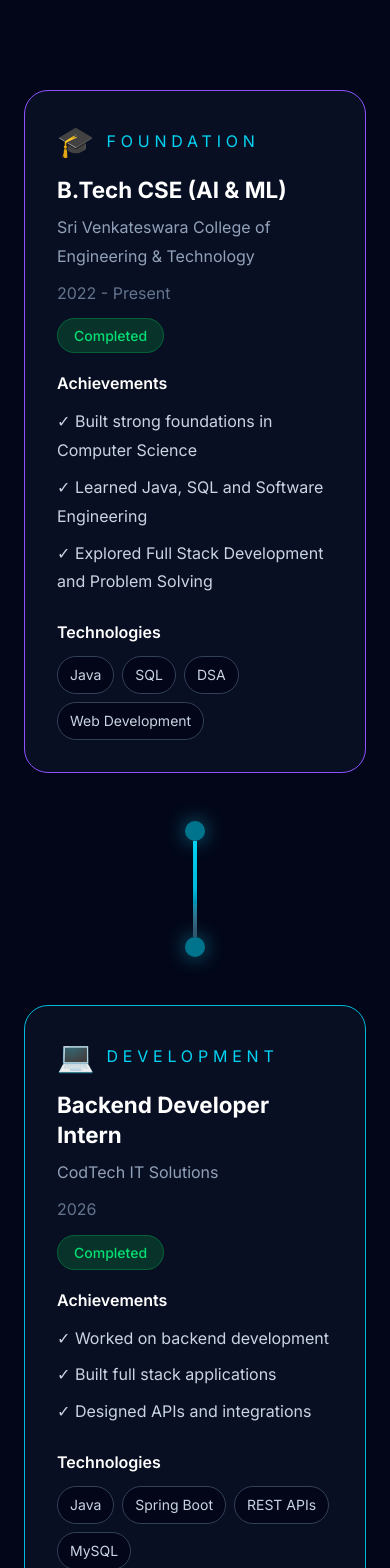
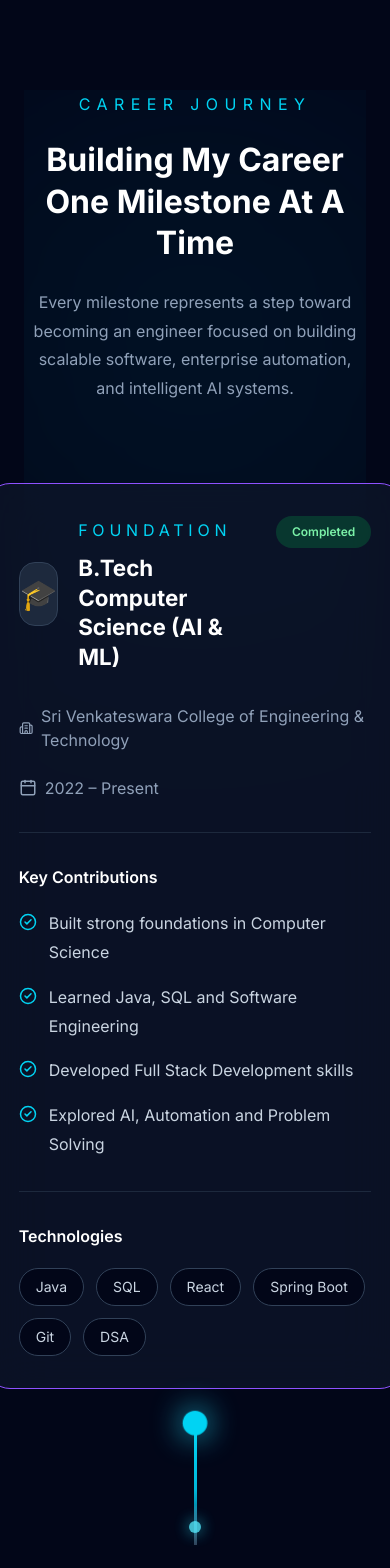
Before and after one commit to praveenchapala/Master-Portfolio, a React (Vite) app in the folder portfolio-app/: page / in a window 390 px wide. Shown: the part 7400-8968 px from the top of the page. Built offline with nearby package versions, Linux system fonts and the light colour scheme.

Commit message:
Added experience section responsiveness

```diff
--- a/portfolio-app/src/components/experience/Experience.jsx
+++ b/portfolio-app/src/components/experience/Experience.jsx
@@ -1,6 +1,6 @@
 import ExperienceHeader from "./ExperienceHeader";
 import ExperienceStats from "./ExperienceStats";
-import JourneyPipeline from "./JourneyPipeline";
+import JourneyTimeline from "./Timeline/JourneyTimeline";
 import FutureRoadmap from "./FutureRoadmap";
 
 function Experience() {
@@ -18,7 +18,7 @@ function Experience() {
 
         <ExperienceStats />
 
-        <JourneyPipeline />
+        <JourneyTimeline />
         <FutureRoadmap />
 
         {/* Closing Quote */}
--- /dev/null
+++ b/portfolio-app/src/components/experience/Timeline/JourneyTimeline.jsx
@@ -0,0 +1,109 @@
+import experience from "../../../data/experience";
+import TimelineItem from "./TimelineItem";
+import TimelineLine from "./TimelineLine";
+
+function JourneyTimeline() {
+  return (
+    <section className="relative mt-24">
+
+      {/* Background Glow */}
+      <div className="absolute inset-0 overflow-hidden pointer-events-none">
+
+        <div
+          className="
+            absolute
+            top-0
+            left-1/2
+            -translate-x-1/2
+            w-[500px]
+            h-[500px]
+            rounded-full
+            bg-cyan-500/10
+            blur-[150px]
+          "
+        />
+
+      </div>
+
+      <div className="relative z-10">
+
+        {/* Heading */}
+
+        <div className="text-center mb-20">
+
+          <p
+            className="
+              uppercase
+              tracking-[0.4em]
+              text-cyan-400
+              text-sm
+            "
+          >
+            Career Journey
+          </p>
+
+          <h2
+            className="
+              mt-5
+              text-4xl
+              md:text-5xl
+              font-bold
+              text-white
+            "
+          >
+            Building My Career
+            <br />
+            One Milestone At A Time
+          </h2>
+
+          <p
+            className="
+              mt-6
+              text-slate-400
+              max-w-2xl
+              mx-auto
+              leading-8
+            "
+          >
+            Every milestone represents a step toward
+            becoming an engineer focused on building
+            scalable software, enterprise automation,
+            and intelligent AI systems.
+          </p>
+
+        </div>
+
+        {/* Timeline */}
+
+        <div className="max-w-5xl mx-auto">
+
+          {experience.map((item, index) => (
+
+            <div
+              key={item.id}
+              className="
+                flex
+                flex-col
+                items-center
+              "
+            >
+
+              <TimelineItem {...item} />
+
+              <TimelineLine
+                isLast={index === experience.length - 1}
+              />
+
+            </div>
+
+          ))}
+
+        </div>
+
+      </div>
+
+    </section>
+  );
+}
+
+export default JourneyTimeline;
--- /dev/null
+++ b/portfolio-app/src/components/experience/Timeline/TimelineItem.jsx
@@ -0,0 +1,234 @@
+import { motion } from "framer-motion";
+import {
+  Calendar,
+  Building2,
+  CheckCircle2,
+} from "lucide-react";
+
+function TimelineItem({
+  stage,
+  icon,
+  role,
+  company,
+  duration,
+  achievements,
+  technologies,
+  status,
+  color,
+}) {
+  return (
+    <motion.div
+      initial={{
+        opacity: 0,
+        y: 50,
+      }}
+      whileInView={{
+        opacity: 1,
+        y: 0,
+      }}
+      viewport={{
+        once: true,
+        amount: 0.25,
+      }}
+      transition={{
+        duration: 0.7,
+      }}
+      className="
+        relative
+        group
+      "
+    >
+      {/* Glow */}
+
+      <div
+        className="
+          absolute
+          inset-0
+          rounded-3xl
+          bg-cyan-500/10
+          blur-2xl
+          opacity-0
+          group-hover:opacity-100
+          transition
+          duration-500
+        "
+      />
+
+      {/* Card */}
+
+      <div
+        className={`
+          relative
+          overflow-hidden
+          rounded-3xl
+          border
+          ${color}
+          bg-slate-900/70
+          backdrop-blur-xl
+          p-8
+          transition-all
+          duration-500
+          hover:-translate-y-2
+          hover:shadow-[0_0_35px_rgba(34,211,238,0.15)]
+        `}
+      >
+        {/* Top */}
+
+        <div className="flex justify-between items-start gap-5">
+
+          <div className="flex items-center gap-5">
+
+            <div
+              className="
+                w-16
+                h-16
+                rounded-2xl
+                bg-slate-800
+                border
+                border-slate-700
+                flex
+                items-center
+                justify-center
+                text-3xl
+              "
+            >
+              {icon}
+            </div>
+
+            <div>
+
+              <p className="uppercase tracking-[0.3em] text-cyan-400 text-xs">
+                {stage}
+              </p>
+
+              <h3 className="text-2xl font-bold text-white mt-2">
+                {role}
+              </h3>
+
+            </div>
+
+          </div>
+
+          <span
+            className={`
+              px-4
+              py-2
+              rounded-full
+              text-xs
+              font-semibold
+
+              ${
+                status === "Completed"
+                  ? "bg-green-500/20 text-green-300"
+                  : status === "Current Focus"
+                  ? "bg-cyan-500/20 text-cyan-300"
+                  : "bg-fuchsia-500/20 text-fuchsia-300"
+              }
+            `}
+          >
+            {status}
+          </span>
+
+        </div>
+
+        {/* Company */}
+
+        <div className="mt-8 flex flex-wrap gap-6 text-slate-400">
+
+          <div className="flex items-center gap-2">
+
+            <Building2 size={18} />
+
+            {company}
+
+          </div>
+
+          <div className="flex items-center gap-2">
+
+            <Calendar size={18} />
+
+            {duration}
+
+          </div>
+
+        </div>
+
+        {/* Divider */}
+
+        <div className="h-px bg-slate-800 my-8" />
+
+        {/* Achievements */}
+
+        <h4 className="text-white font-semibold mb-5">
+          Key Contributions
+        </h4>
+
+        <div className="space-y-4">
+
+          {achievements.map((item) => (
+
+            <div
+              key={item}
+              className="flex items-start gap-3"
+            >
+
+              <CheckCircle2
+                size={18}
+                className="text-cyan-400 mt-1 flex-shrink-0"
+              />
+
+              <p className="text-slate-300 leading-7">
+                {item}
+              </p>
+
+            </div>
+
+          ))}
+
+        </div>
+
+        {/* Divider */}
+
+        <div className="h-px bg-slate-800 my-8" />
+
+        {/* Technologies */}
+
+        <h4 className="text-white font-semibold mb-5">
+          Technologies
+        </h4>
+
+        <div className="flex flex-wrap gap-3">
+
+          {technologies.map((tech) => (
+
+            <span
+              key={tech}
+              className="
+                px-4
+                py-2
+                rounded-full
+                bg-slate-950
+                border
+                border-slate-700
+                text-sm
+                text-slate-300
+                transition
+                duration-300
+                hover:border-cyan-400
+                hover:text-cyan-300
+              "
+            >
+              {tech}
+            </span>
+
+          ))}
+
+        </div>
+
+      </div>
+
+    </motion.div>
+  );
+}
+
+export default TimelineItem;
--- /dev/null
+++ b/portfolio-app/src/components/experience/Timeline/TimelineLine.jsx
@@ -0,0 +1,69 @@
+import { motion } from "framer-motion";
+
+function TimelineLine({ isLast = false }) {
+  return (
+    <div className="flex flex-col items-center py-6">
+
+      {/* Top Node */}
+      <motion.div
+        className="
+          w-5
+          h-5
+          rounded-full
+          bg-cyan-400
+          shadow-[0_0_25px_rgba(34,211,238,1)]
+          z-10
+        "
+        animate={{
+          scale: [1, 1.25, 1],
+        }}
+        transition={{
+          duration: 2,
+          repeat: Infinity,
+        }}
+      />
+
+      {!isLast && (
+        <div className="relative flex flex-col items-center">
+
+          {/* Vertical Line */}
+          <div
+            className="
+              w-[3px]
+              h-28
+              bg-gradient-to-b
+              from-cyan-400
+              via-cyan-500
+              to-slate-700
+            "
+          />
+
+          {/* Moving Particle */}
+          <motion.div
+            className="
+              absolute
+              w-3
+              h-3
+              rounded-full
+              bg-cyan-300
+              shadow-[0_0_15px_rgba(34,211,238,1)]
+            "
+            animate={{
+              y: [0, 110, 0],
+              opacity: [0, 1, 0],
+            }}
+            transition={{
+              duration: 3,
+              repeat: Infinity,
+              ease: "linear",
+            }}
+          />
+
+        </div>
+      )}
+
+    </div>
+  );
+}
+
+export default TimelineLine;
--- a/portfolio-app/src/data/experience.js
+++ b/portfolio-app/src/data/experience.js
@@ -3,20 +3,26 @@ const experience = [
     id: 1,
     stage: "Foundation",
     icon: "🎓",
-    role: "B.Tech CSE (AI & ML)",
+    role: "B.Tech Computer Science (AI & ML)",
     company: "Sri Venkateswara College of Engineering & Technology",
-    duration: "2022 - Present",
+    duration: "2022 – Present",
+
     achievements: [
       "Built strong foundations in Computer Science",
       "Learned Java, SQL and Software Engineering",
-      "Explored Full Stack Development and Problem Solving",
+      "Developed Full Stack Development skills",
+      "Explored AI, Automation and Problem Solving",
     ],
+
     technologies: [
       "Java",
       "SQL",
+      "React",
+      "Spring Boot",
+      "Git",
       "DSA",
-      "Web Development",
     ],
+
     status: "Completed",
     color: "border-violet-500",
   },
@@ -28,17 +34,22 @@ const experience = [
     role: "Backend Developer Intern",
     company: "CodTech IT Solutions",
     duration: "2026",
+
     achievements: [
-      "Worked on backend development",
-      "Built full stack applications",
-      "Designed APIs and integrations",
+      "Developed backend applications",
+      "Designed REST APIs",
+      "Integrated databases with applications",
+      "Built full-stack development experience",
     ],
+
     technologies: [
       "Java",
       "Spring Boot",
       "REST APIs",
       "MySQL",
+      "Git",
     ],
+
     status: "Completed",
     color: "border-cyan-500",
   },
@@ -49,65 +60,104 @@ const experience = [
     icon: "🧪",
     role: "QA Engineer",
     company: "Neeroma Technologies",
-    duration: "Mar 2026 - Jun 2026",
+    duration: "Mar 2026 – Jun 2026",
+
     achievements: [
-      "Performed manual testing and bug reporting",
-      "Worked closely with developers to improve quality",
-      "Validated product functionality and SDLC processes",
-      "Contributed to product quality assurance initiatives",
+      "Performed functional and manual testing",
+      "Validated enterprise AI platform features",
+      "Reported and tracked defects using Jira",
+      "Worked closely with developers throughout the SDLC",
     ],
+
     technologies: [
       "Manual Testing",
       "Jira",
       "SDLC",
-      "Bug Reporting",
+      "Bug Tracking",
+      "Quality Assurance",
     ],
+
     status: "Completed",
     color: "border-emerald-500",
   },
 
   {
     id: 4,
-    stage: "Automation",
+    stage: "Developer Relations",
+    icon: "🤝",
+    role: "Developer Relations Manager",
+    company: "Neeroma Technologies",
+    duration: "Mar 2026 – Jun 2026",
+
+    achievements: [
+      "Collaborated with developers and product teams",
+      "Supported developer onboarding",
+      "Improved communication between engineering teams",
+      "Contributed to product documentation and developer experience",
+    ],
+
+    technologies: [
+      "Developer Relations",
+      "Documentation",
+      "GitHub",
+      "Communication",
+      "Product Collaboration",
+    ],
+
+    status: "Completed",
+    color: "border-blue-500",
+  },
+
+  {
+    id: 5,
+    stage: "AI Automation",
     icon: "⚙️",
     role: "AI Automation Builder",
     company: "Personal Projects",
-    duration: "2026 - Present",
+    duration: "2026 – Present",
+
     achievements: [
-      "Built enterprise AI workflows using n8n",
-      "Designed intelligent automation systems",
-      "Developed production incident management solutions",
-      "Created multiple agentic AI applications",
+      "Built enterprise AI workflow automations using n8n",
+      "Developed production incident management systems",
+      "Created AI-powered cloud optimization solutions",
+      "Built multiple Agentic AI applications",
     ],
+
     technologies: [
       "n8n",
       "Gemini",
       "PostgreSQL",
       "JavaScript",
+      "Workflow Automation",
     ],
+
     status: "Current Focus",
     color: "border-yellow-500",
   },
 
   {
-    id: 5,
-    stage: "Intelligent Systems",
+    id: 6,
+    stage: "Future Vision",
     icon: "🤖",
-    role: "Agentic AI Engineer",
-    company: "Future Vision",
+    role: "Agentic AI Systems Engineer",
+    company: "Building the Future",
     duration: "Next Chapter",
+
     achievements: [
-      "Building autonomous software factories",
-      "Designing enterprise AI platforms",
-      "Creating intelligent systems that learn and adapt",
-      "Engineering scalable AI solutions",
+      "Build autonomous software factories",
+      "Design enterprise multi-agent AI platforms",
+      "Create scalable intelligent systems",
+      "Lead AI-driven engineering teams",
     ],
+
     technologies: [
-      "AI Agents",
+      "Agentic AI",
       "LLMs",
-      "Automation",
+      "Multi-Agent Systems",
+      "Enterprise Automation",
       "System Architecture",
     ],
+
     status: "Future Vision",
     color: "border-fuchsia-500",
   },
```
